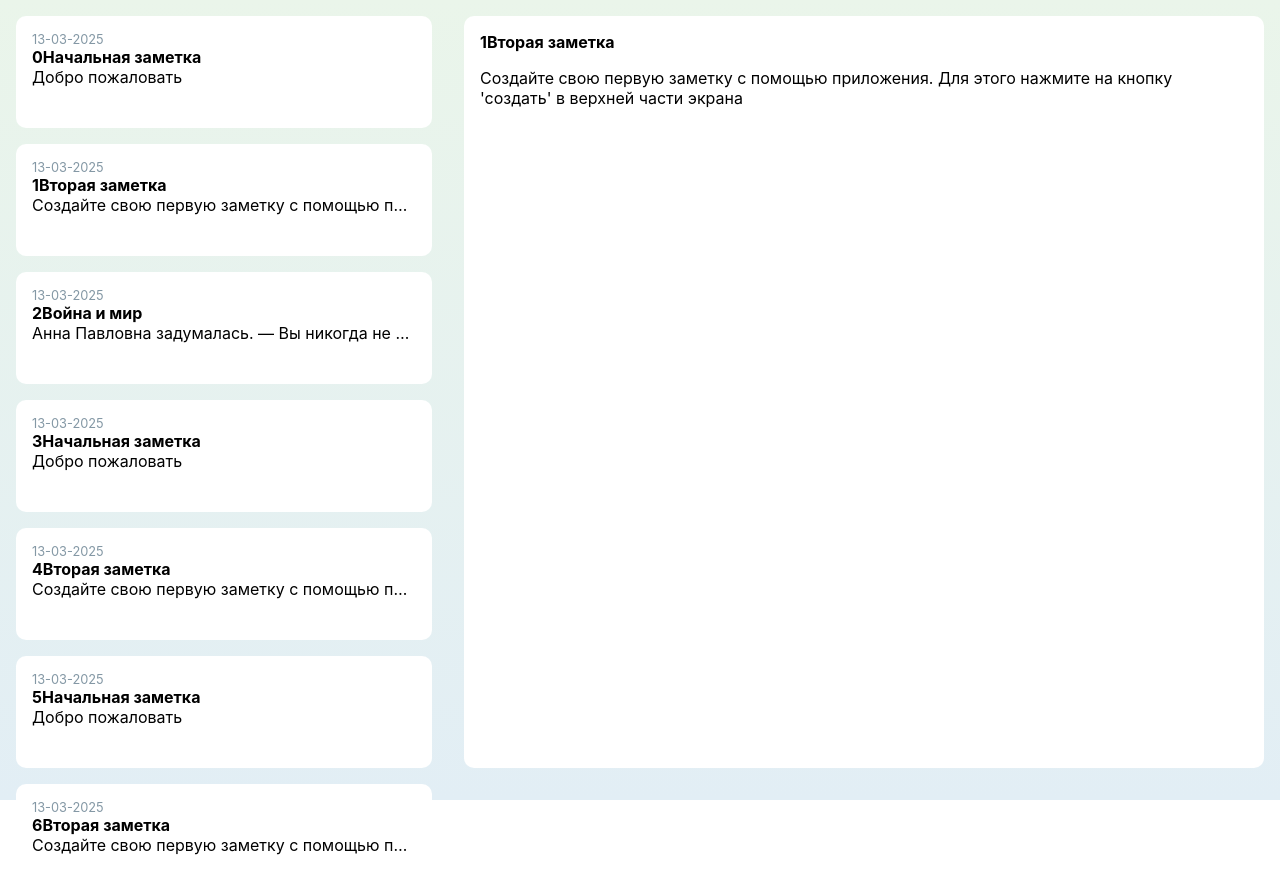
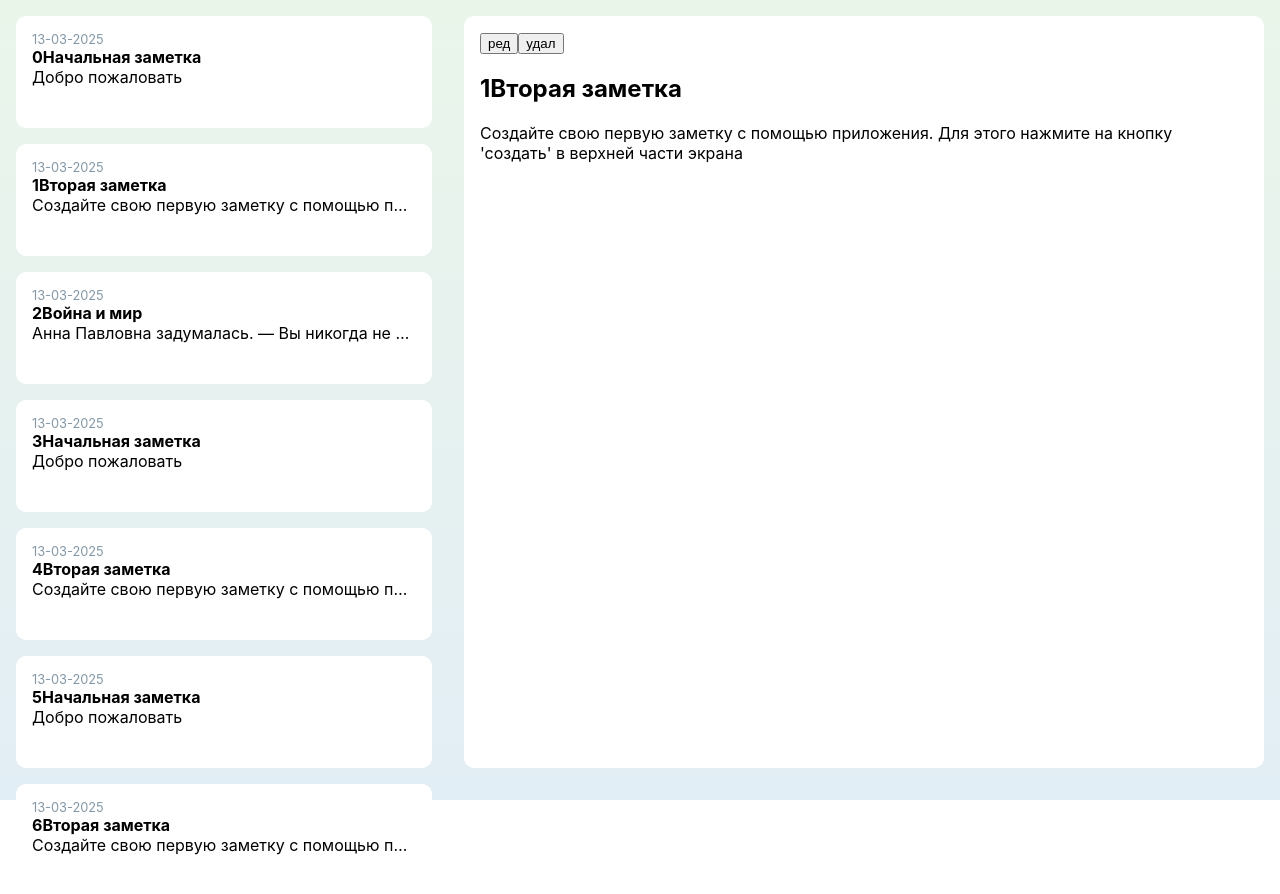
Before and after one commit to polinaKoroleva05/notes, a React (Create React App) app in the folder notes/: page / in a window 1280 px wide. Both pictures are taken after a click on the element 224 px from the left and 200 px from the top of the page. Shown: the top 894 px of the page. Built offline with nearby package versions, Linux system fonts and the light colour scheme.

Commit message:
delete note logic

```diff
--- a/notes/src/App.js
+++ b/notes/src/App.js
@@ -14,12 +14,19 @@ function App() {
     useEffect(() => {
         getApiData()
     }, [])
+
+    const deleteNote = ()=>{
+        listNotes.splice(openedNoteId, 1);
+        console.log(listNotes);
+        changeListNotes(listNotes);
+        changeOpenedNoteId(-1);
+    }
     return (
         <div className='App'>
             <div className='container'>
                 <ListOfNotes listNotes={listNotes} onChangeId={id=>changeOpenedNoteId(id)}/>
                 {console.log(listNotes[openedNoteId])}
-                <Note note={listNotes[openedNoteId]} onChangeNote={(newNote)=>{changeListNotes([openedNoteId] = newNote)}}/>
+                <Note note={listNotes[openedNoteId]} onChangeNote={(newNote)=>{changeListNotes([openedNoteId] = newNote)}} onDeleteNote={deleteNote}/>
             </div>
         </div>
     );
--- a/notes/src/components/Note.js
+++ b/notes/src/components/Note.js
@@ -3,9 +3,12 @@ import './../css/Note.css'
 export default function Note(props) {
     return (
         <div className='note'>
-            {props.note === undefined ? <p> Не выбрано </p> :
+            {props.note === undefined ?
+            <p> Не выбрано </p> :
                 <div>
-                    <b> {props.note.name} </b>
+                    <button>ред</button>
+                    <button onClick={props.onDeleteNote}>удал</button>
+                    <h2> {props.note.name} </h2>
                     <p> {props.note.content} </p>
                 </div>}
         </div>
```
